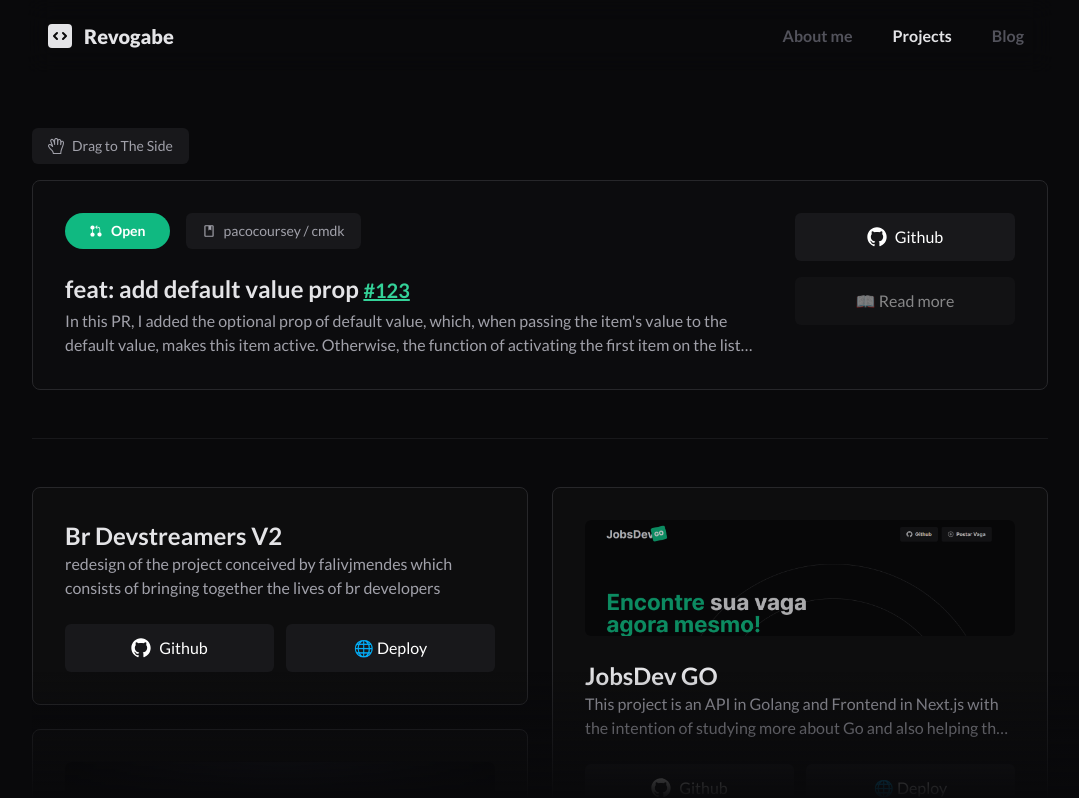
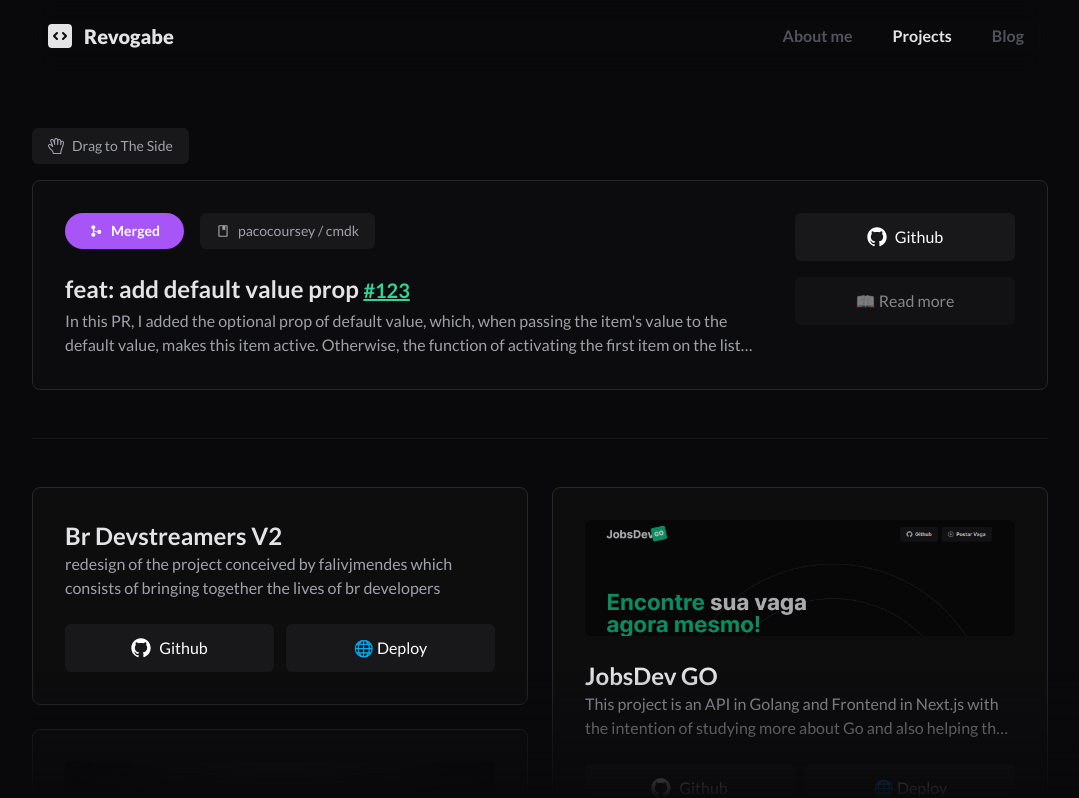
Before and after one commit to revogabe/my-portifolio, a Next.js app: page /projects in a window 1280 px wide. Shown: the top 798 px of the page, without its empty margins (100-1179 px from the left). Built offline with nearby package versions, Linux system fonts and the light colour scheme.

Commit message:
update: merged paco

```diff
--- a/src/components/CarouselPr.tsx
+++ b/src/components/CarouselPr.tsx
@@ -16,7 +16,7 @@
               title="feat: add default value prop"
               prNumber="123"
               libName="pacocoursey / cmdk"
-              statusPr="open"
+              statusPr="merged"
               libLink="https://github.com/pacocoursey/cmdk"
               description="In this PR, I added the optional prop of default value, which, when passing the item's value to the default value, makes this item active. Otherwise, the function of activating the first item on the list continues."
               link="https://github.com/pacocoursey/cmdk/pull/123"
```
